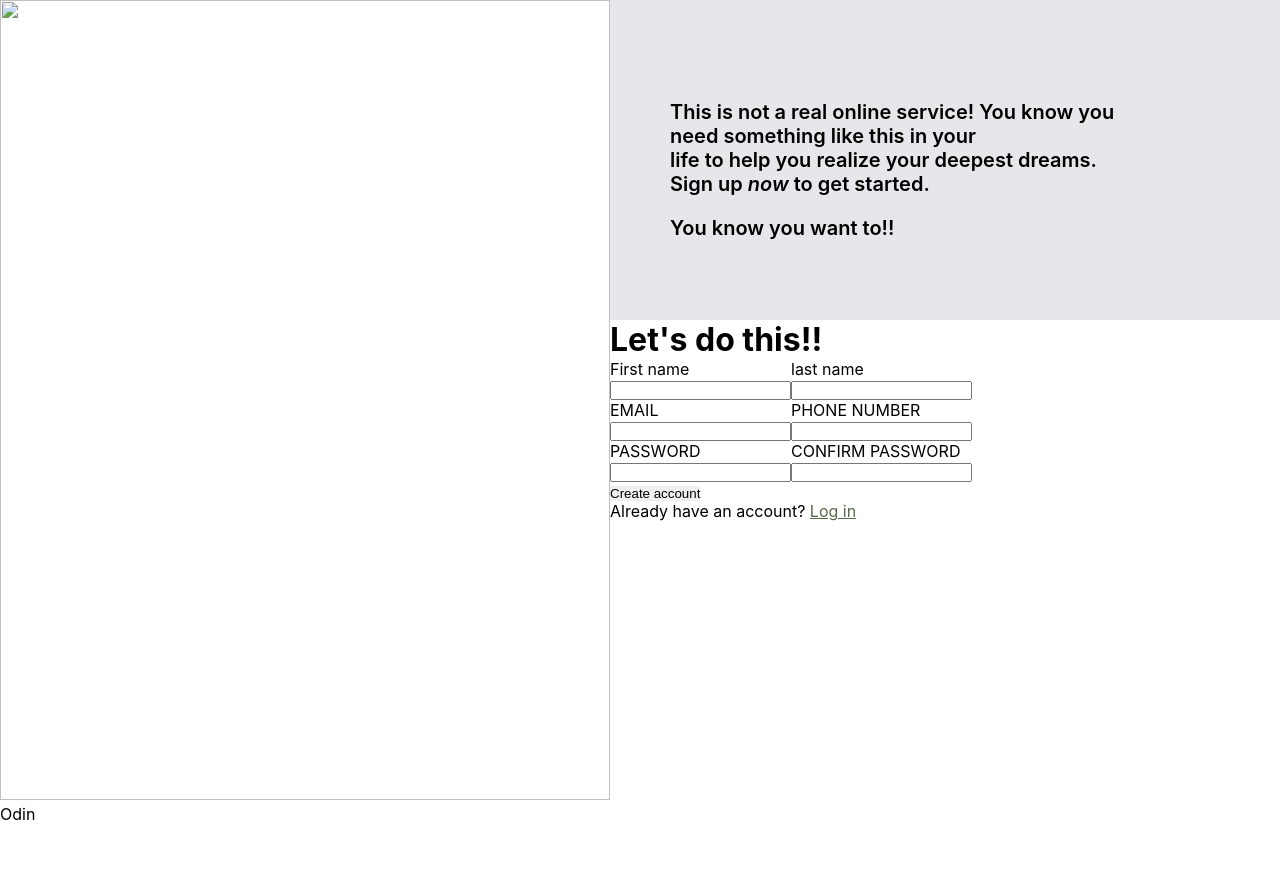
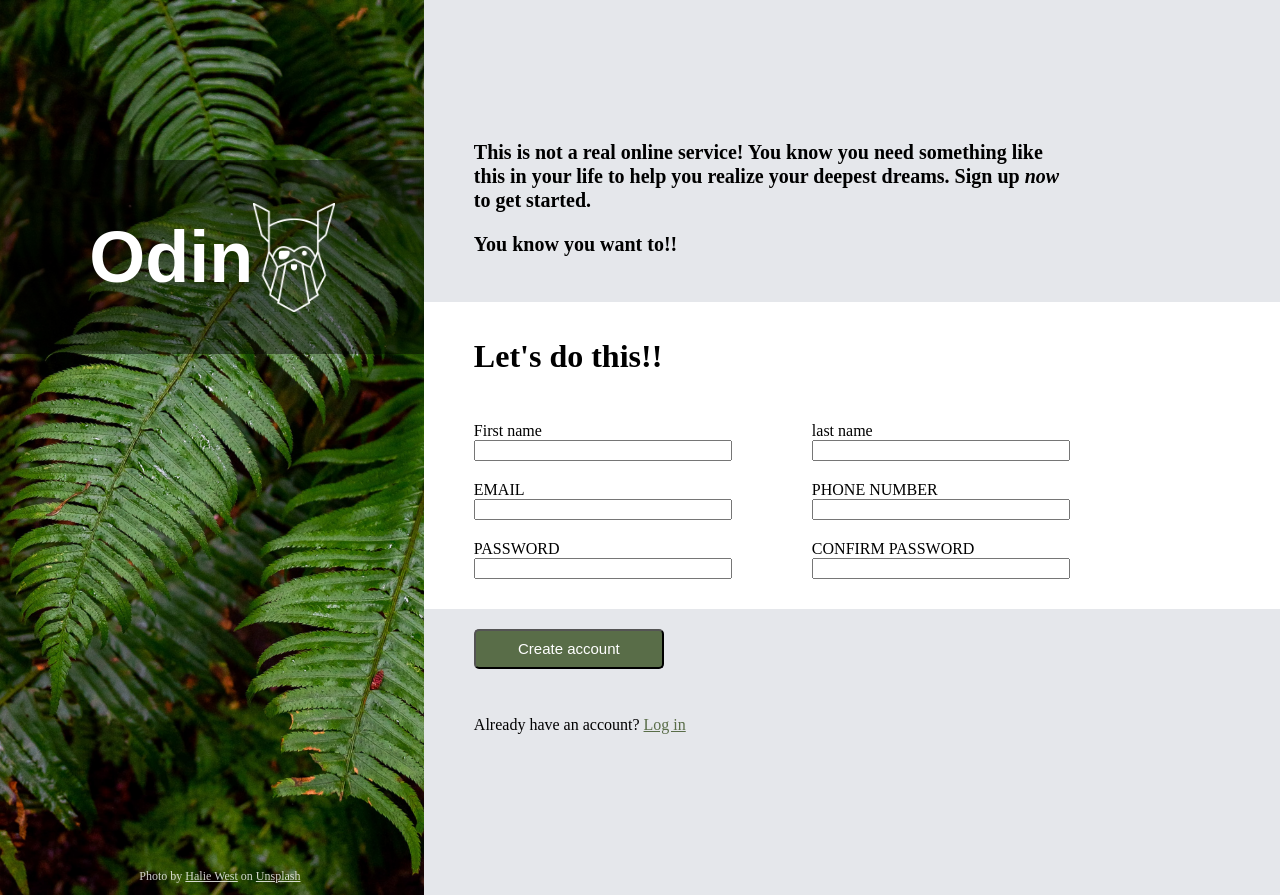
Before and after one commit to Gaurish17sharma/Sign-up_Form, a plain HTML site: page Index.html in a window 1280 px wide. Before the commit the page ends 824 px from the top, so only its background shows below. Drawn offline with Linux system fonts and the light colour scheme.

Commit message:
Edit Index.html and Style.css

```diff
--- a/Index.html
+++ b/Index.html
@@ -5,18 +5,27 @@
     <meta name="viewport" content="width=device-width, initial-scale=1.0">
     <title>Sign-up Form</title>
     <link rel="stylesheet" href="Style.css" />
+    <script src="Script.js" defer></script>
 </head>
 <body>
     <div class="split">
 
         <div class="odin">
-            <img src="halie-west-25xggax4bSA-unsplash.jpg" class="image" width="610" height="800/>
-            <h1 class="name">Odin</h1>
+            <div class="title">
+                <h1 class="name">Odin</h1>
+                <img src="odin-lined.png" class="imgs_2"/>
+            </div>
+            <div class="image">
+                <p class="imgs">
+                    Photo by <a href="https://unsplash.com/@haliewestphoto" target="_blank">Halie West</a>
+                    on <a href="https://unsplash.com/" target="_blank">Unsplash</a>
+                </p>
+            </div>
         </div>
 
         <div class="sign_up">
             <div class="text">
-                <p>This is not a real online service! You know you need something like this in your <br>
+                <p>This is not a real online service! You know you need something like this in your
                     life to help you realize your deepest dreams. Sign up <em>now</em> to get started.</p>
                 <p> You know you want to!!</p>
             </div>
@@ -28,35 +37,35 @@
                         <div class="first_grp">
                             <div class="grp">
                                 <label for="first-name">First name</label>
+                                <input type="text" id="first-name" name="first-name" autocomplete="given-name" required>
                             </div>
-                            <input type="text" id="first-name" name="first-name" autocomplete="given-name" required>
 
                             <div class="grp">
                                  <label for="username">EMAIL</label>
+                                 <input type="text" id="username" name="username" autocomplete="given-name" required>
                             </div>
-                            <input type="text" id="username" name="username" autocomplete="given-name" required>
 
                             <div class="grp">
                                 <label for="passcode">PASSWORD</label>
+                                <input type="text" id="passcode" name="passcode" autocomplete="given-name" required>
                             </div>
-                           <input type="text" id="passcode" name="passcode" autocomplete="given-name" required>
                         </div>
 
                         <div class="second_grp">
                             <div class="grp">
                                 <label for="last-name">last name</label>
+                                <input type="text" id="last-name" name="last-name" autocomplete="given-name" required>
                             </div>
-                            <input type="text" id="last" name="last" autocomplete="given-name" required>
 
                             <div class="grp">
                                 <label for="number">PHONE NUMBER</label>
+                                <input type="text" id="number" name="number" autocomplete="given-name" required>
                             </div>
-                            <input type="text" id="number" name="number" autocomplete="given-name" required>
 
                             <div class="grp">
                                 <label for="confrim-passcode">CONFIRM PASSWORD</label>
+                                <input type="text" id="confrim-passcode" name="confrim-passcode" autocomplete="given-name" required>
                             </div>
-                            <input type="text" id="confrim-passcode" name="confrim-passcode" autocomplete="given-name" required>
                         </div>
                     </div>
 
--- a/Style.css
+++ b/Style.css
@@ -1,30 +1,9 @@
-* {
-    margin: 0;
-    padding: 0;
+html, body {
+  width: 100%;
+  height: 100%;
+  margin: 0;
+  padding: 0;
 }
-
-:root {
-    --primary: hsl(92, 20%, 35%);
-    --error: #c44040;
-  }
-
-  *,
-  *::before,
-  *::after {
-    box-sizing: border-box;
-  }
-
-  html {
-    box-sizing: inherit;
-    font-family: Inter, sans-serif;
-    color: #000;
-  }
-
-  html,
-  body {
-    width: 100%;
-    height: 100%;
-  }
 
   a {
     text-decoration:underline;
@@ -36,30 +15,105 @@
     line-height: 1.2;
   }
 
-  button {
-    border: none;
-    cursor: pointer;
-  }
-
 .split{
     display: flex;
     flex-direction: row;
+}
 
+.odin {
+  background-image: url("img/halie-west-25xggax4bSA-unsplash.jpg");
+  background-size: cover;
+  background-repeat: no-repeat;
+  background-position: center top;
+  color: #fff;
+  position: relative;
+  width:60%;
+}
+
+.odin .title{
+  background-color: hsl(0, 0%, 0%, 0.45);
+  display: flex;
+  justify-content: center;
+  align-items: center;
+  padding: 0.5rem;
+  margin-top: clamp(50px, 20vh, 160px)
+}
+
+.imgs_2 {
+  width: 20%;
+}
+
+.odin .title .name{
+  font-family: "Norse", fantasy;
+  font-weight: bold;
+  font-size: 4.5rem;
+}
+
+.odin .image .imgs{
+  position: absolute;
+  bottom: 12px;
+  width: 100%;
+  text-align: center;
+  font-size: 0.75rem;
+  color: hsl(0, 0%, 100%, 0.8);
+  padding: 0 0.5rem;
+  margin: 0;
+}
+
+.odin .image .imgs > a {
+  color: inherit;
+  text-decoration: underline;
 }
 
 .sign_up .text{
-    padding: 100px 140px 60px 60px;
-    font-size: 20px;
-    font-weight: 600;
-    background-color: #E5E7EB;
-}
-
-p{
-    margin-bottom: 20px;
+  padding: 120px 220px 30px 50px;
+  font-size: 20px;
+  font-weight: 600;
+  background-color: #E5E7EB;
 }
 
 .grps{
     display: flex;
     flex-direction: row;
-    padding: auto;
+    padding: 10px;
+    text-align: start;
 }
+
+input {
+  width: 250px;
+}
+
+
+.grp {
+  display: flex;
+  flex-direction: column;
+  margin-bottom: 20px;
+  margin-left: 40px;
+  margin-right: 40px ;
+}
+
+.sign_form h1 {
+  margin-left: 35px;
+  padding: 15px;
+}
+
+.action {
+  background-color:#E5E7EB ;
+  padding: 20px 50px 145px 50px
+}
+
+
+.action .submit-button{
+  border-radius: 5px;
+  color: white;
+  background-color: #596D48;
+  width: 190px;
+  height: 40px;
+  margin-bottom: 30px;
+  font-size: 15px;
+
+}
+
+.action >p >a {
+  color:#596D48;
+}
```
